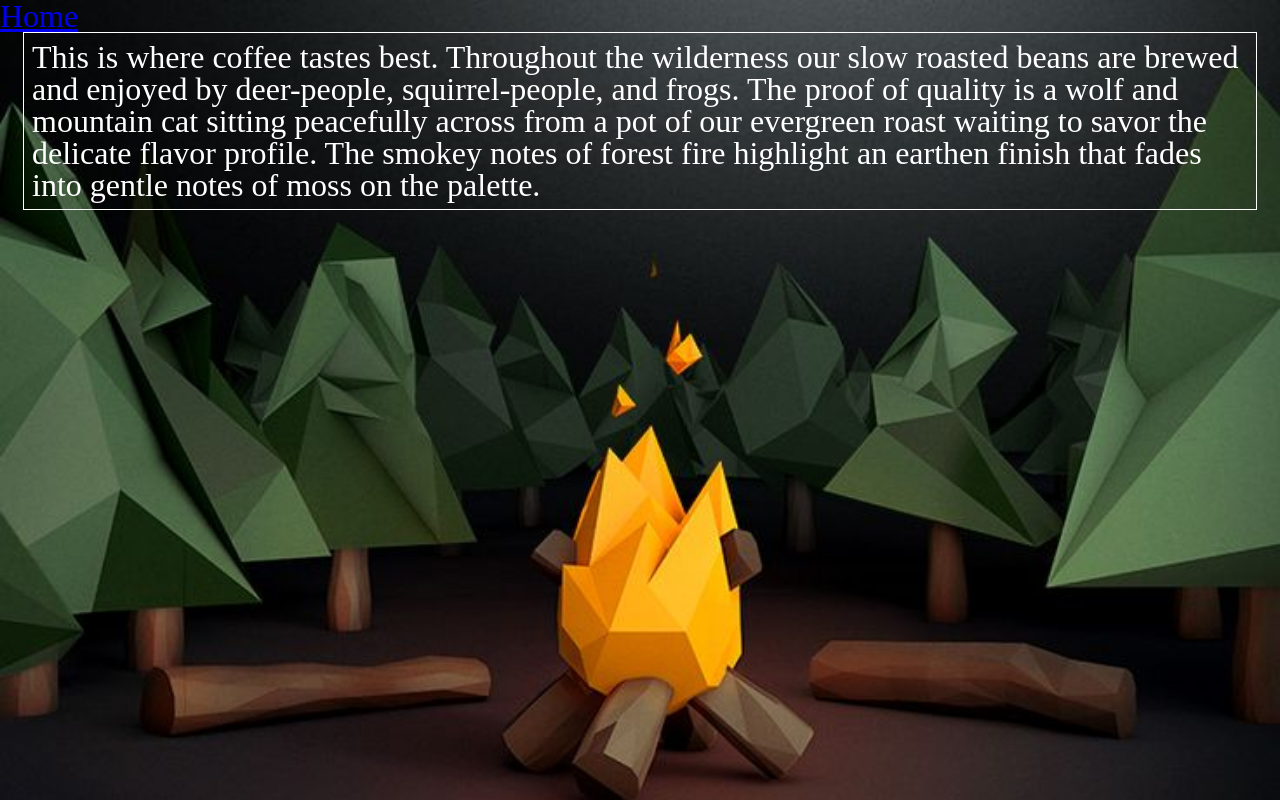
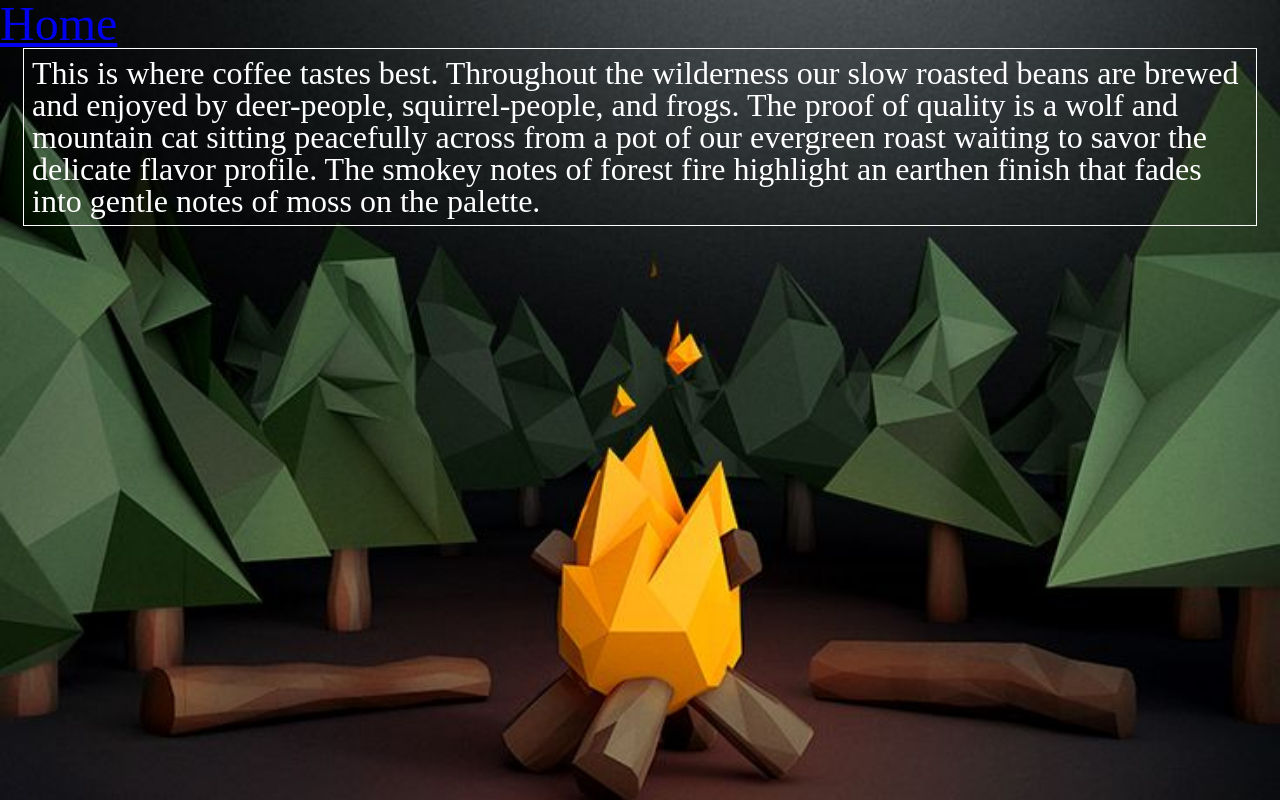
Before and after one commit to Rubiksron/campfire-coffee, a website: page about.html in a window 1280 px wide. Drawn offline with Linux system fonts and the light colour scheme.

Commit message:
fixed naming convention and enlarged font for desk top version of campfire coffee.

```diff
--- a/css/about.css
+++ b/css/about.css
@@ -56,7 +56,7 @@ html {
   background-size: cover;
 }
 a {
-  font-size: 2em;
+  font-size: 3em;
   margin: auto;
 }
 h1 {
```
Also changed, not shown: index.html (+1 -1 lines).
